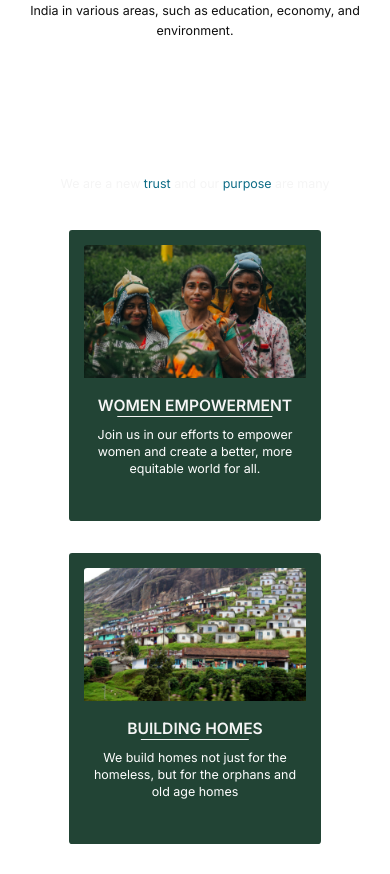
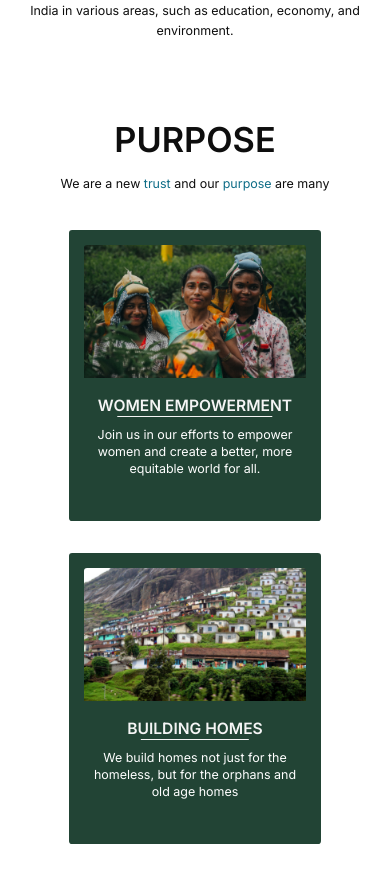
Before and after one commit to Abhilash7669/EIFCT, a Next.js app: page / in a window 390 px wide. Shown: the part 1301-2175 px from the top of the page. Built offline with nearby package versions, Linux system fonts and the light colour scheme.

Commit message:
experimenting

```diff
--- a/styles/landing/purpose.css
+++ b/styles/landing/purpose.css
@@ -100,12 +100,14 @@
     }
     .purpose_Title > p {
         font-size: 4.4em;
+        color: #0E0E0E;
     }
     .purpose_Description {
         margin: 0 0 2em 0;
     }
     .purpose_Description > p {
         font-size: 1.6em;
+        color: #0E0E0E;
     }
     .purpose_Card_Text {
         padding: 1em 0 0 0;
```
